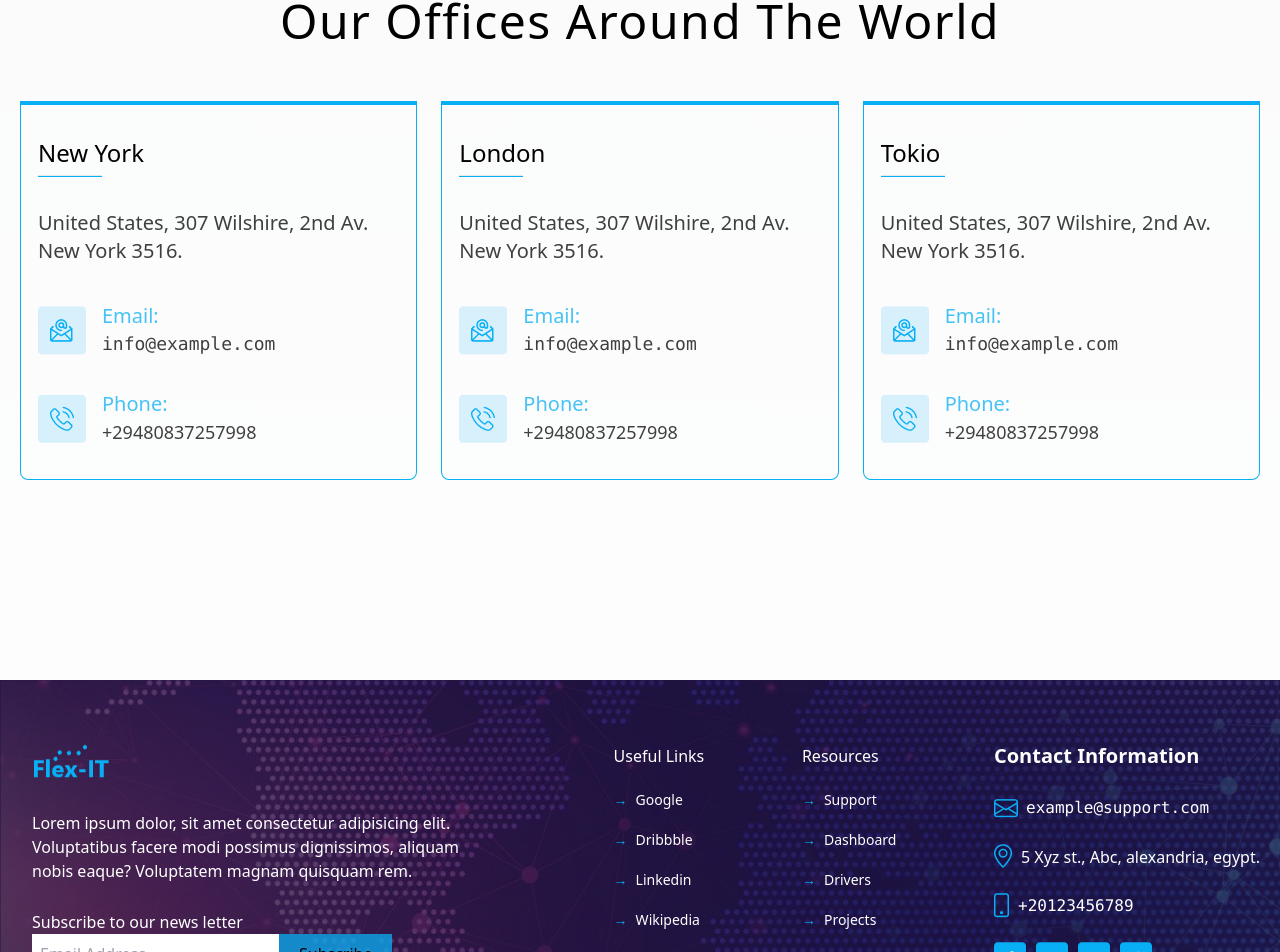
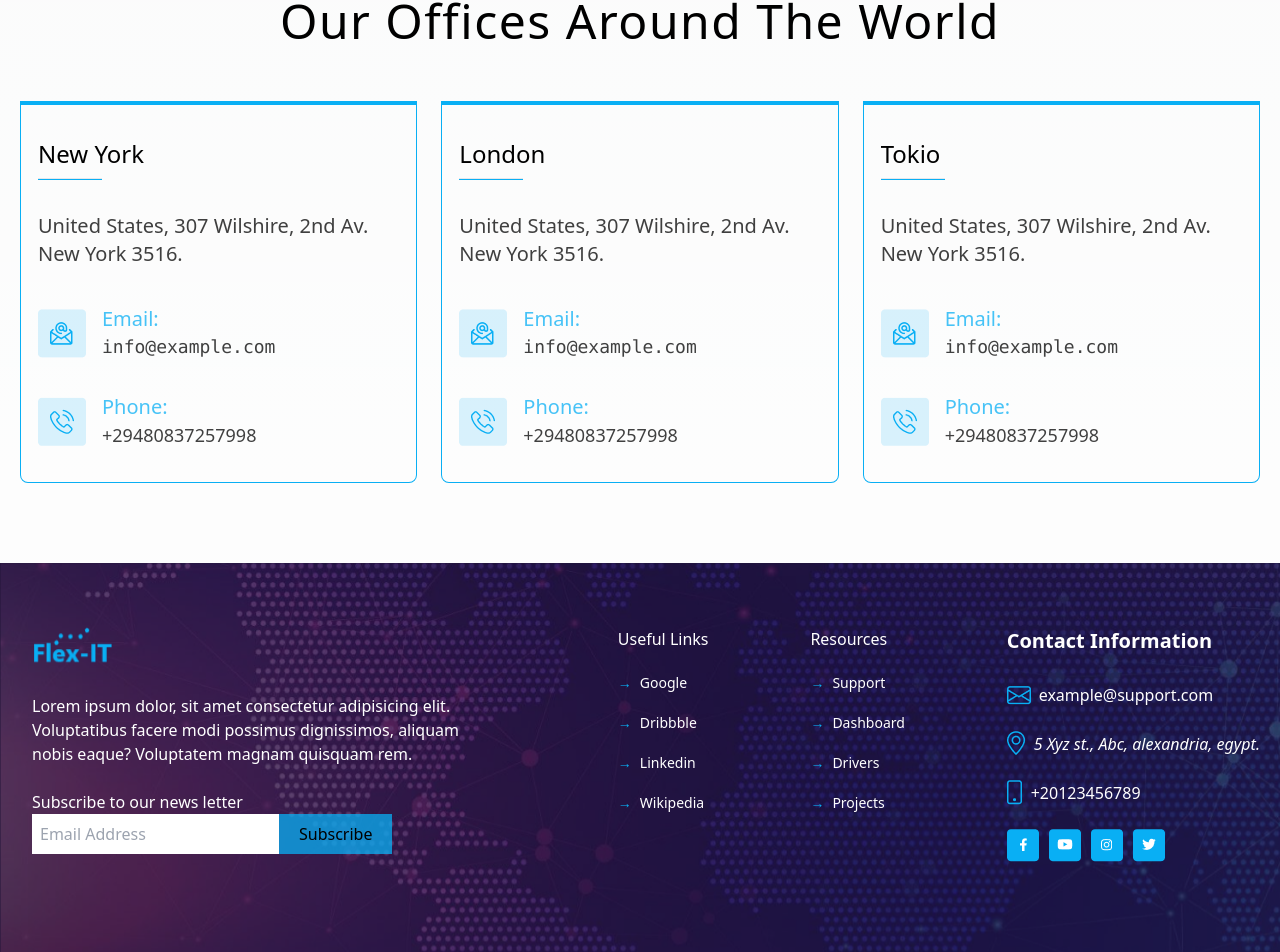
Before and after one commit to abuzafaremon/flexIt-landingPage-letsmake, a Next.js app: page / in a window 1280 px wide. Shown: the part 9102-10054 px from the top of the page. Built offline with nearby package versions, Linux system fonts and the light colour scheme.

Commit message:
location and footer section correction

```diff
--- a/components/Footer.jsx
+++ b/components/Footer.jsx
@@ -1,5 +1,3 @@
-import React from "react";
-
 import logo from "../assets/images/FooterImg/logo-colored.png.png";
 import message from "../assets/images/FooterImg/envelop.png";
 import location from "../assets/images/FooterImg/location.png";
@@ -13,19 +11,26 @@ import Image from "next/image";
 const Footer = () => {
   return (
     <>
-      <section className='pt-16 pb-2 bg-[#24153B] bg-[url("../assets/images/FooterImg/footer-bg.png")]'>
-        <div className="containerall container mx-auto px-5">
-          <div className="footer">
+      <section
+        className='pt-16
+        pb-2
+        bg-[#24153B]
+        bg-[url("../assets/images/FooterImg/footer-bg.png")]'
+      >
+        <div className="container mx-auto px-5">
+          <div>
             <div
-              className="grid grid-cols-[repeat(2,_auto)] items-start justify-between
-                  lg:flex
-                  "
+              className="grid
+              grid-cols-[repeat(2,_auto)]
+              items-start
+              justify-between
+              lg:flex"
             >
               {/* left side start */}
               <div className="px-3 pb-8 lg:w-2/5">
-                <Image className="mb-[26px]" src={logo} alt="logo" />
+                <Image width={80} className="mb-6" src={logo} alt="logo" />
 
-                <p className="text-white mb-[27px]">
+                <p className="text-white mb-6">
                   Lorem ipsum dolor, sit amet consectetur adipisicing elit.
                   Voluptatibus facere modi possimus dignissimos, aliquam nobis
                   eaque? Voluptatem magnam quisquam rem.
@@ -88,28 +93,28 @@ const Footer = () => {
 
               {/* Last div */}
               <div className="text-white">
-                <h1 className="text-xl font-semibold leading-6 mb-7">
+                <h1 className="text-xl font-semibold mb-7">
                   Contact Information
                 </h1>
 
-                {/* contacs */}
+                {/* contacts */}
                 <div>
                   {/* 1 */}
                   <div className="flex items-center gap-2 mb-6">
                     <Image src={message} alt="message" />
-                    <code>example@support.com</code>
+                    <p>example@support.com</p>
                   </div>
 
                   {/* 2 */}
                   <div className="flex items-center gap-2 mb-6">
                     <Image src={location} alt="location" />
-                    <p>5 Xyz st., Abc, alexandria, egypt.</p>
+                    <address>5 Xyz st., Abc, alexandria, egypt.</address>
                   </div>
 
                   {/* 3 */}
                   <div className="flex items-center gap-2 mb-6">
                     <Image src={phone} alt="phone" />
-                    <code>+20123456789</code>
+                    <p>+20123456789</p>
                   </div>
                 </div>
 
@@ -137,7 +142,7 @@ const Footer = () => {
 
             {/* last footer */}
             <div className="text-white flex items-center justify-between mt-16">
-              <p>&copy; 2023 Created by: Asraful Alam</p>
+              <p>&copy; 2023 | Zafar Emon | All Rights Reserved</p>
 
               <div className="flex items-center gap-3">
                 <p>Terms of Use</p>
--- a/components/OfficeBranches.jsx
+++ b/components/OfficeBranches.jsx
@@ -7,27 +7,43 @@ const OfficeBranches = () => {
     <>
       <section
         id="location"
-        className="pt-20 pb-[200px]  dark:text-white dark:bg-slate-900"
+        className="py-20 dark:text-white dark:bg-slate-900"
       >
-        <div className="containerall container mx-auto px-5">
-          <div className="branches">
+        <div className="container mx-auto px-5">
+          <div>
             <h1
-              className="mb-14 text-2xl leading-[62px] text-center tracking-[1.5px] capitalize font-medium
-                  md:text-5xl
-                  "
+              className="mb-14
+              text-2xl
+              text-center
+              tracking-[1.5px]
+              capitalize
+              font-medium
+              md:text-5xl"
             >
               Our offices around the world
             </h1>
             {/* box div start */}
             <div
-              className="grid grid-cols-1 items-center gap-6
-                  lg:grid-cols-3
-                  md:grid-cols-2
-                  "
+              className="grid
+              items-center
+              gap-6
+              grid-cols-1
+              md:grid-cols-2
+              lg:grid-cols-3"
             >
               {/* box 1 */}
-              <div className="rounded-[0px_0px_8px_8px] border border-t-4 border-[#09AFF4]  p-[33px_17px]">
-                <h1 className="text-2xl font-medium leading-[29px] capitalize">
+              <div
+                className="rounded-[0px_0px_8px_8px]
+                border
+                border-t-4
+                border-[#09AFF4]
+                p-[33px_17px]"
+              >
+                <h1
+                  className="text-2xl
+                  font-medium
+                  capitalize"
+                >
                   New York
                 </h1>
                 <hr className="w-16 h-[2px] bg-[#09AFF4] mt-2 mb-8" />
@@ -60,8 +76,18 @@ const OfficeBranches = () => {
               {/* box 1 */}
 
               {/* box 2 */}
-              <div className="rounded-[0px_0px_8px_8px] border border-t-4 border-[#09AFF4]  p-[33px_17px]">
-                <h1 className="text-2xl font-medium leading-[29px] capitalize">
+              <div
+                className="rounded-[0px_0px_8px_8px]
+                border
+                border-t-4
+                border-[#09AFF4]
+                p-[33px_17px]"
+              >
+                <h1
+                  className="text-2xl
+                  font-medium
+                  capitalize"
+                >
                   London
                 </h1>
                 <hr className="w-16 h-[2px] bg-[#09AFF4] mt-2 mb-8" />
@@ -94,8 +120,18 @@ const OfficeBranches = () => {
               {/* box 2 */}
 
               {/* box 3 */}
-              <div className="rounded-[0px_0px_8px_8px] border border-t-4 border-[#09AFF4]  p-[33px_17px]">
-                <h1 className="text-2xl font-medium leading-[29px] capitalize">
+              <div
+                className="rounded-[0px_0px_8px_8px]
+                border
+                border-t-4
+                border-[#09AFF4]
+                p-[33px_17px]"
+              >
+                <h1
+                  className="text-2xl
+                  font-medium
+                  capitalize"
+                >
                   Tokio
                 </h1>
                 <hr className="w-16 h-[2px] bg-[#09AFF4] mt-2 mb-8" />
```
